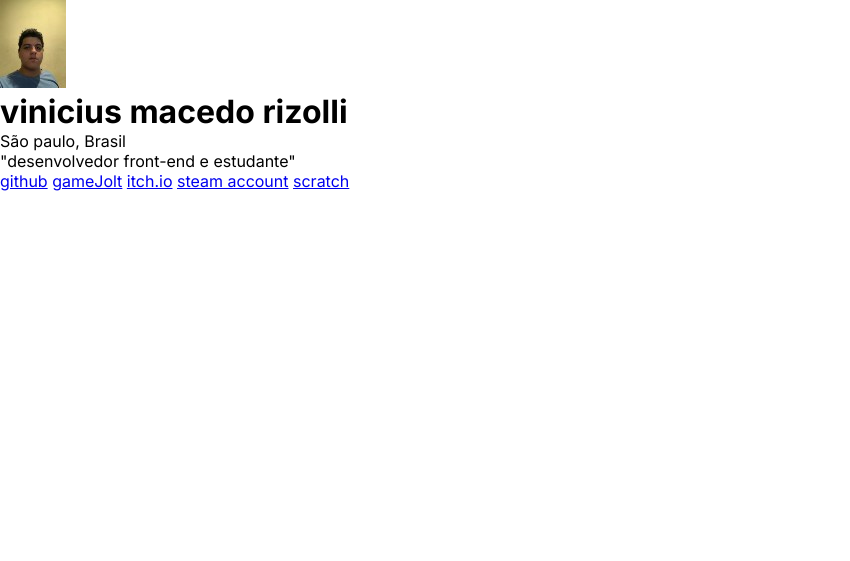
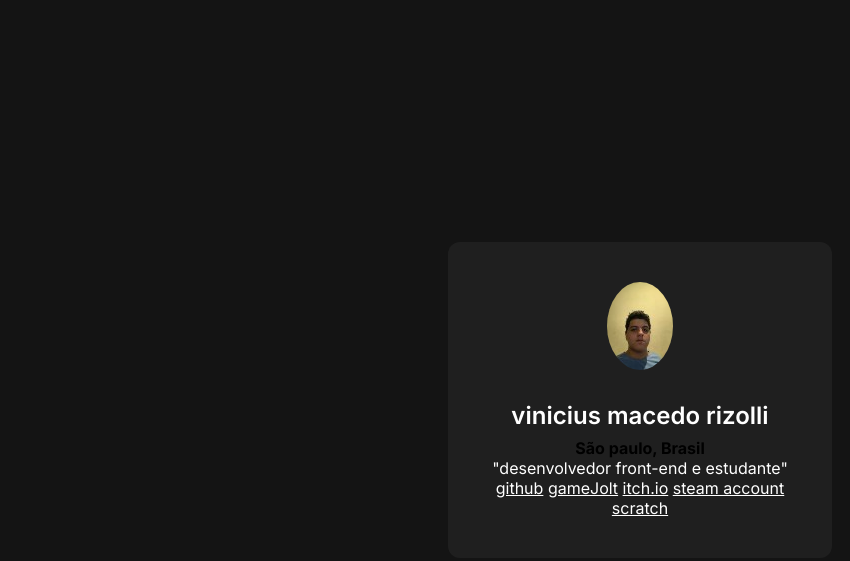
Before and after one commit to viniciusmacedo12b/meus-links, a plain HTML site: page index.html in a window 1280 px wide. Shown: the whole page, without its empty margins (0-850 px from the left). Drawn offline with Linux system fonts and the light colour scheme.

Commit message:
continuação do desenvolvimento CSS e alterando um paragrafo do HTML para strong

```diff
--- a/index.html
+++ b/index.html
@@ -13,7 +13,7 @@
     <div>
         <img src="./vinicius88x88.jpg" alt="imagem do criado da pagina de links, vinicius macedo">
     <h1>vinicius macedo rizolli</h1>
-    <p>São paulo, Brasil</p>
+    <strong>São paulo, Brasil</strong>
 
     <p>"desenvolvedor front-end e estudante"</p>
     <a href="https://github.com/viniciusmacedo12b">github</a>
--- a/style.css
+++ b/style.css
@@ -4,3 +4,33 @@
     box-sizing: border-box;
     font-family: "Inter", sans-serif;
 }
+
+body{
+    background-color: #141414;
+    height: 100vh;
+    display: flex;
+    justify-content: center;
+    align-items: center;
+}
+
+div{
+    background-color: #1f1f1f;
+    width: 384px;
+    padding: 40px;
+    text-align: center;
+    border-radius: 12px;
+}
+div img{
+    border-radius: 50%;
+    margin-bottom: 24px;
+}
+div h1{
+    margin-bottom: 4px;
+    font-size: 24px;
+    line-height: 36px;
+    font-weight: 600;
+}
+
+h1, p, a{
+    color: #fff;
+}
```
